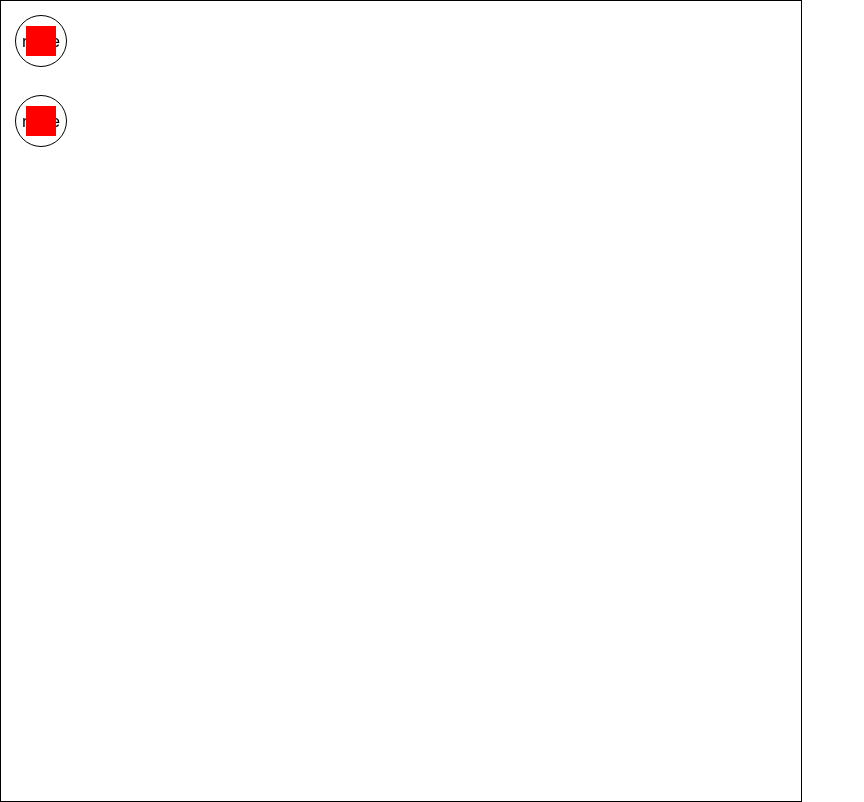
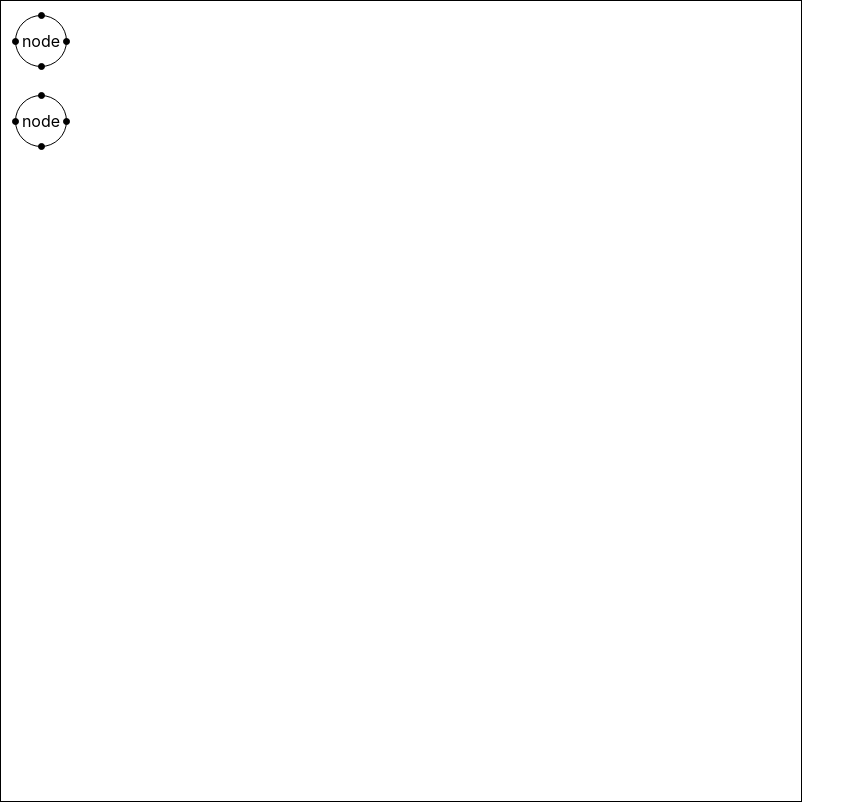
Before and after one commit to Dias-Kazhtay/graph-engine, a React (Create React App) app: page / in a window 1280 px wide. Shown: the whole page, without its empty margins (0-864 px from the left). Built offline with nearby package versions, Linux system fonts and the light colour scheme.

Commit message:
pointer to pointer move logic and global context to contains nodes&edges

```diff
--- a/src/App.tsx
+++ b/src/App.tsx
@@ -1,8 +1,10 @@
 import { NodeShape } from './entities/Node';
 import { NodeTypesEnum } from './shared/constants';
+import { GraphContext, defaultGraphState } from './shared/context';
 
 function App() {
   return (
+    <GraphContext.Provider value={defaultGraphState}>
       <div
         style={{
           border: '1px solid black',
@@ -14,6 +16,7 @@ function App() {
         <NodeShape id="3" text="node" nodeType={NodeTypesEnum.Circle} />
         <NodeShape id="4" text="node" nodeType={NodeTypesEnum.Circle} />
       </div>
+    </GraphContext.Provider>
   );
 }
 
--- /dev/null
+++ b/src/entities/Edge/index.tsx
@@ -0,0 +1 @@
+export * from './ui/base-edge/BaseEdge';
--- /dev/null
+++ b/src/entities/Edge/ui/base-edge/BaseEdge.tsx
@@ -0,0 +1,3 @@
+export const BaseEdge = () => {
+  return <div>EDge</div>;
+};
--- a/src/entities/Node/ui/node-shape/Node.tsx
+++ b/src/entities/Node/ui/node-shape/Node.tsx
@@ -13,7 +13,7 @@ interface NodeProps {
 }
 
 export const NodeShape = ({ id, text, nodeType }: NodeProps) => {
-  const [isSelected, setSelected] = useState<boolean>(false);
+  const [, setSelected] = useState<boolean>(false);
   useDragger({
     nodeId: id,
   });
@@ -27,26 +27,18 @@ export const NodeShape = ({ id, text, nodeType }: NodeProps) => {
     }
   };
 
-  // useEffect(() => {
-  //   const blur = () => {
-  //     setSelected(false);
-  //   };
-  //   document.addEventListener('click', blur);
-
-  //   return () => {
-  //     document.removeEventListener('click', blur);
-  //   };
-  // });
-
   return (
     <div
       id={id}
-      className={cn(styles.Node, { [styles.Node__selected]: isSelected })}
+      className={cn(styles.Node)}
       onClick={() => {
         setSelected((prev) => !prev);
       }}
     >
-      <Pointer left="-4px" isSelected={isSelected} />
+      <Pointer nodeId={id} id="left" left="11px" />
+      <Pointer nodeId={id} id="right" right="11px" />
+      <Pointer nodeId={id} id="top" top="11px" />
+      <Pointer nodeId={id} id="bottom" bottom="11px" />
       {renderNodeType(text ?? '')}
     </div>
   );
--- a/src/entities/Node/ui/node-shape/styles.module.scss
+++ b/src/entities/Node/ui/node-shape/styles.module.scss
@@ -8,8 +8,4 @@
   display: flex;
   justify-content: center;
   align-items: center;
-
-  &__selected {
-    border: 1px solid black;
-  }
 }
--- a/src/entities/Node/ui/pointer/Pointer.tsx
+++ b/src/entities/Node/ui/pointer/Pointer.tsx
@@ -1,60 +1,51 @@
-import { useEffect, useRef, useState } from 'react';
+import { useContext, useEffect, useState } from 'react';
 import styles from './styles.module.scss';
+import { GraphContext } from '../../../../shared/context';
 
 interface PointerProps {
   left?: string;
   top?: string;
   bottom?: string;
   right?: string;
-  isSelected: boolean;
+  id: string;
+  nodeId: string;
 }
 
-export const Pointer = ({ left, right, top, bottom, isSelected }: PointerProps) => {
-  const [isMouseDown, setMouseDown] = useState<boolean>(false);
-  const edgeRef = useRef<HTMLDivElement | null>(null);
+export const Pointer = ({ left, right, top, bottom, id, nodeId }: PointerProps) => {
+  const context = useContext(GraphContext);
+  const [isMouseDown, setMouseDown] = useState(false);
+  const mouseDownHandler = () => {
+    setMouseDown(true);
+    console.log('down', id, nodeId);
+  };
 
   useEffect(() => {
-    const mousemove = (e: any) => {
-      if (isMouseDown && edgeRef.current) {
-        edgeRef.current.style.left = `${e.clientX - 500}px`;
-        edgeRef.current.style.top = `${e.clientY - 250}px`;
+    const onMove = () => {
+      if (isMouseDown) {
+        // console.log('moving', e.clientX, e.clientY);
       }
     };
 
-    const mousedown = () => {
+    const omMouseUp = (e: any) => {
+      if (isMouseDown) {
+        console.log('up element', `from ${nodeId}-${id}`, `to ${e.target.id}`);
+        console.log('context', context);
         setMouseDown(false);
-    };
-
-    const mouseup = (e: any) => {
-      if (isMouseDown) {
-        console.log(123, e);
       }
     };
-    document.addEventListener('mousemove', mousemove);
-    document.addEventListener('mousedown', mousedown);
-    document.addEventListener('mouseup', mouseup);
+    document.addEventListener('mousemove', onMove);
+    document.addEventListener('mouseup', omMouseUp);
 
     return () => {
-      document.removeEventListener('mousemove', mousemove);
-      document.removeEventListener('mousedown', mousedown);
-      document.removeEventListener('mouseup', mouseup);
+      document.removeEventListener('mousemove', onMove);
+      document.removeEventListener('mouseup', omMouseUp);
     };
   });
-
   return (
     <>
-      {isSelected && (
-        <>
       <div
-            onMouseDown={(e) => {
-              e.stopPropagation();
-              setMouseDown(true);
-            }}
-            onMouseUp={(e) => {
-              e.stopPropagation();
-
-              setMouseDown(false);
-            }}
+        id={`${nodeId}-${id}`}
+        onMouseDown={mouseDownHandler}
         className={styles.Pointer}
         style={{
           left,
@@ -64,16 +55,5 @@ export const Pointer = ({ left, right, top, bottom, isSelected }: PointerProps)
         }}
       />
     </>
-      )}
-      <div
-        style={{
-          width: '30px',
-          height: '30px',
-          background: 'red',
-          position: 'absolute',
-        }}
-        ref={edgeRef}
-      ></div>
-    </>
   );
 };
--- /dev/null
+++ b/src/shared/context.tsx
@@ -0,0 +1,8 @@
+import { createContext } from 'react';
+
+export const defaultGraphState = {
+  nodes: [],
+  edges: [],
+};
+
+export const GraphContext = createContext(defaultGraphState);
```
Lines whose indentation alone changed are shown as unchanged.
